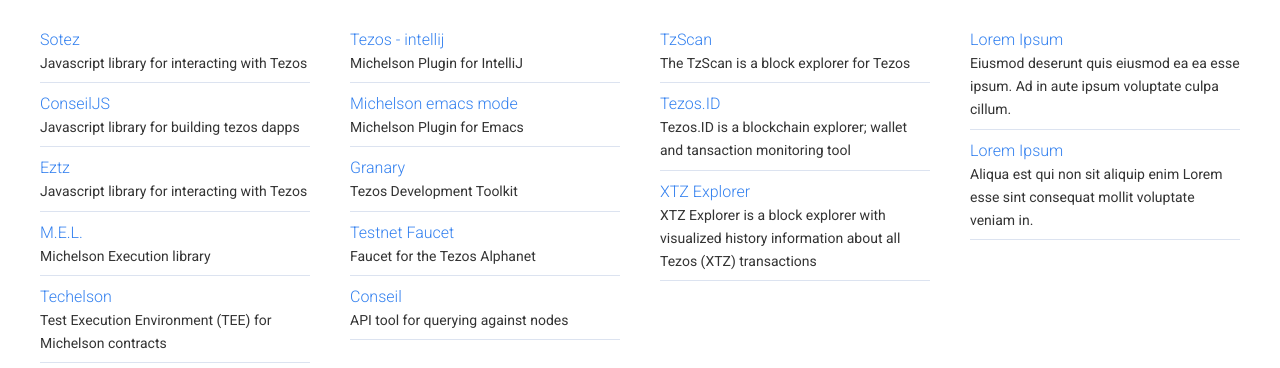
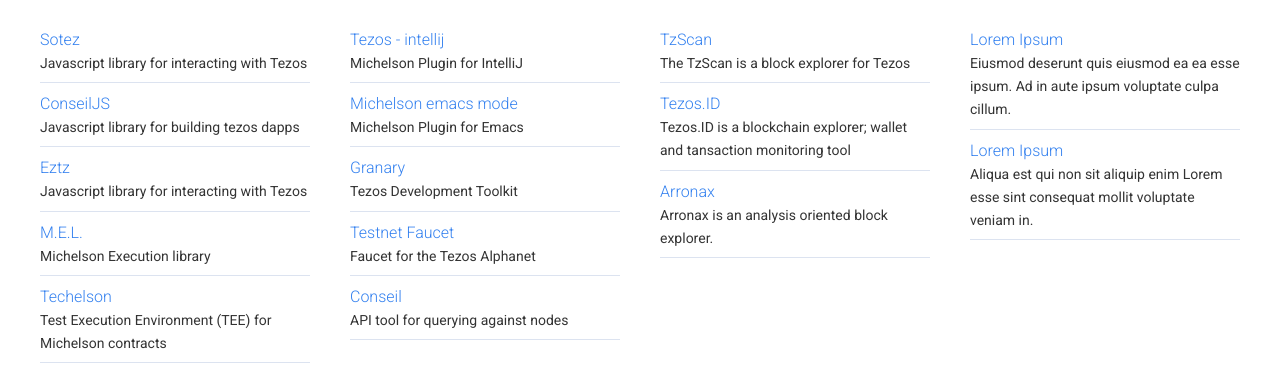
Before and after one commit to tacoinfra/dev.tezos.com, a Gatsby site: page /resources in a window 1280 px wide. Shown: the part 424-792 px from the top of the page. Built offline with nearby package versions, Linux system fonts and the light colour scheme; Gatsby itself is replaced by a stand-in of ours; some packages are replaced by stand-ins of ours.

Commit message:
replace xtz with arronax

```diff
--- a/src/content/resources-block-explorers.md
+++ b/src/content/resources-block-explorers.md
@@ -10,7 +10,7 @@
   - title: Tezos.ID
     link: https://tezos.id/
     description: Tezos.ID is a blockchain explorer; wallet and tansaction monitoring tool
-  - title: XTZ Explorer
-    link: https://xtzexplorer.io/
-    description: XTZ Explorer is a block explorer with visualized history information about all Tezos (XTZ) transactions
+  - title: Arronax
+    link: https://arronax-beta.cryptonomic.tech/
+    description: Arronax is an analysis oriented block explorer.
 ---
```
